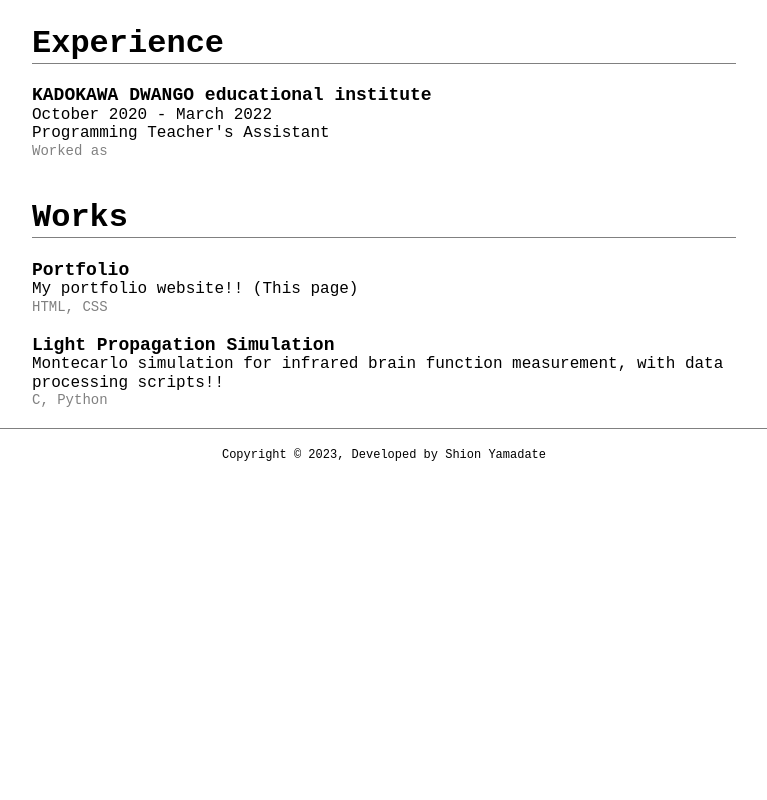
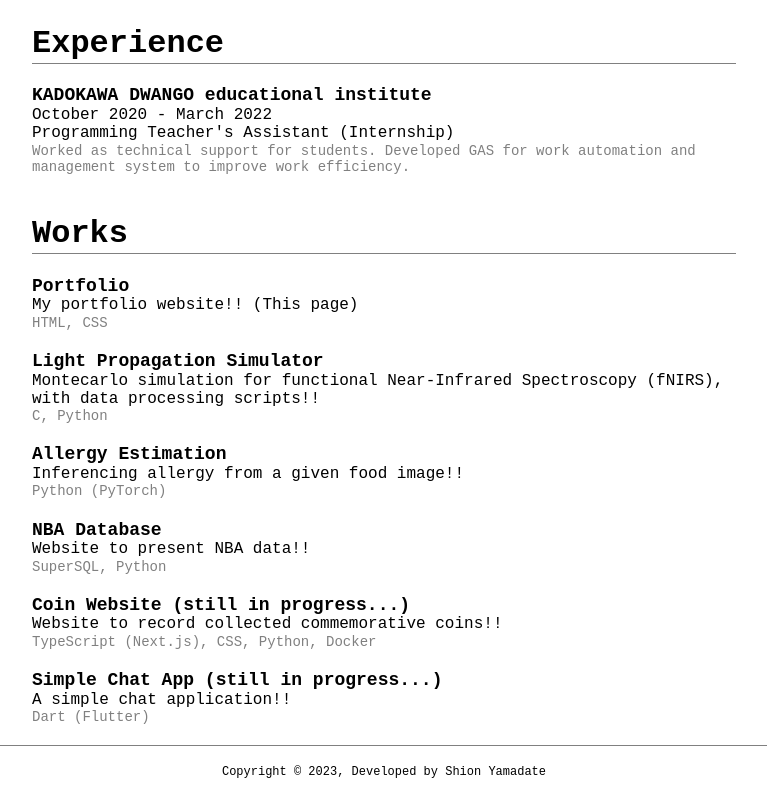
Before and after one commit to pasca-l/portfolio-html, a plain HTML site: page index.html in a window 1280 px wide. Shown: the part 1377-2177 px from the top of the page, without its empty margins (256-1023 px from the left). Before the commit the page ends 1860 px from the top, so only its background shows below. Drawn offline with Linux system fonts and the light colour scheme.

Commit message:
updated content

```diff
--- a/index.html
+++ b/index.html
@@ -95,8 +95,13 @@
         <div class="content">
           <p class="title">KADOKAWA DWANGO educational institute</p>
           <p class="inline_date">October 2020 - March 2022</p>
-          <p class="description">Programming Teacher's Assistant</p>
-          <p class="detail">Worked as</p>
+          <p class="description">
+            Programming Teacher's Assistant (Internship)
+          </p>
+          <p class="detail">
+            Worked as technical support for students. Developed GAS for work
+            automation and management system to improve work efficiency.
+          </p>
         </div>
       </div>
 
@@ -108,12 +113,36 @@
           <p class="detail">HTML, CSS</p>
         </div>
         <div class="content">
-          <p class="title">Light Propagation Simulation</p>
+          <p class="title">Light Propagation Simulator</p>
           <p class="description">
-            Montecarlo simulation for infrared brain function measurement, with
-            data processing scripts!!
+            Montecarlo simulation for functional Near-Infrared Spectroscopy
+            (fNIRS), with data processing scripts!!
           </p>
           <p class="detail">C, Python</p>
+        </div>
+        <div class="content">
+          <p class="title">Allergy Estimation</p>
+          <p class="description">
+            Inferencing allergy from a given food image!!
+          </p>
+          <p class="detail">Python (PyTorch)</p>
+        </div>
+        <div class="content">
+          <p class="title">NBA Database</p>
+          <p class="description">Website to present NBA data!!</p>
+          <p class="detail">SuperSQL, Python</p>
+        </div>
+        <div class="content">
+          <p class="title">Coin Website (still in progress...)</p>
+          <p class="description">
+            Website to record collected commemorative coins!!
+          </p>
+          <p class="detail">TypeScript (Next.js), CSS, Python, Docker</p>
+        </div>
+        <div class="content">
+          <p class="title">Simple Chat App (still in progress...)</p>
+          <p class="description">A simple chat application!!</p>
+          <p class="detail">Dart (Flutter)</p>
         </div>
       </div>
     </div>
```
